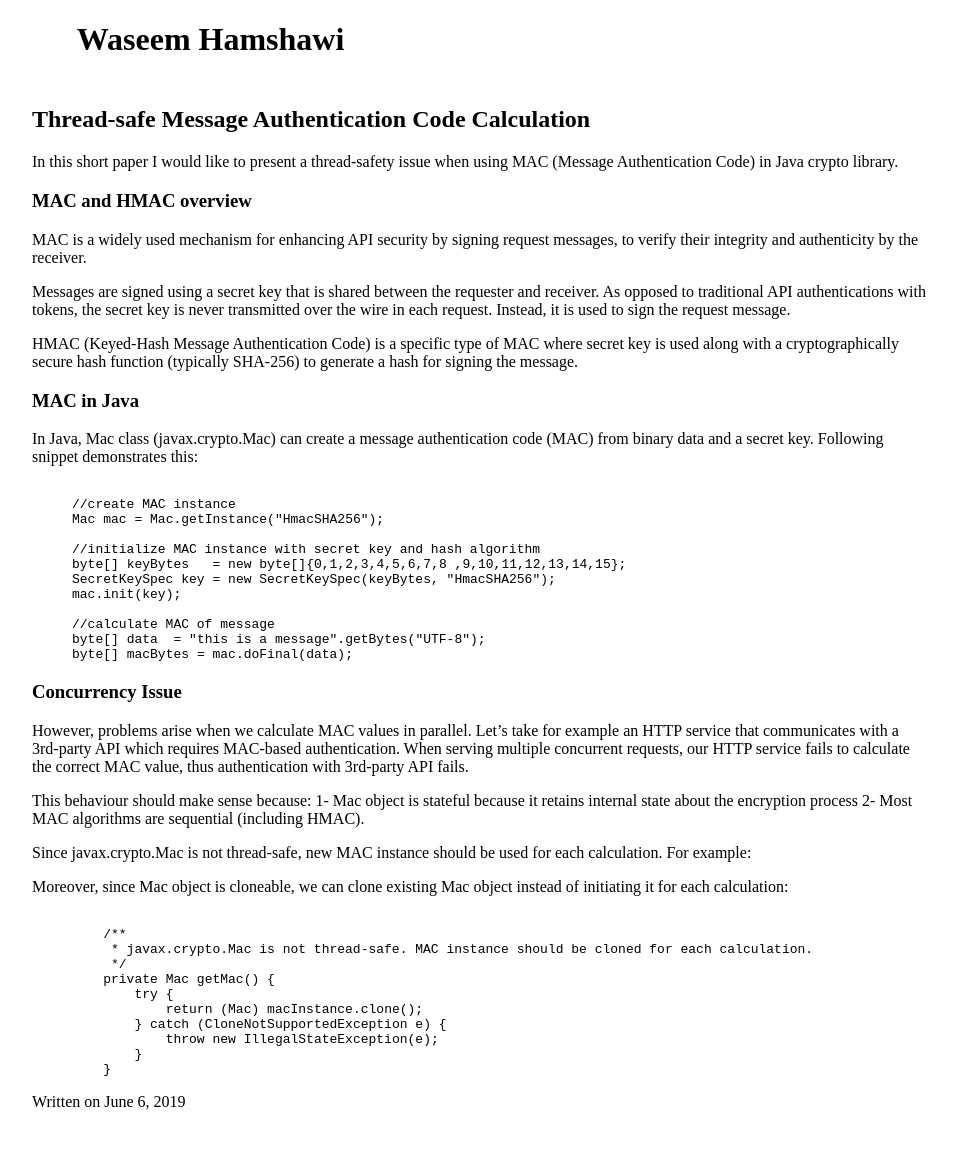
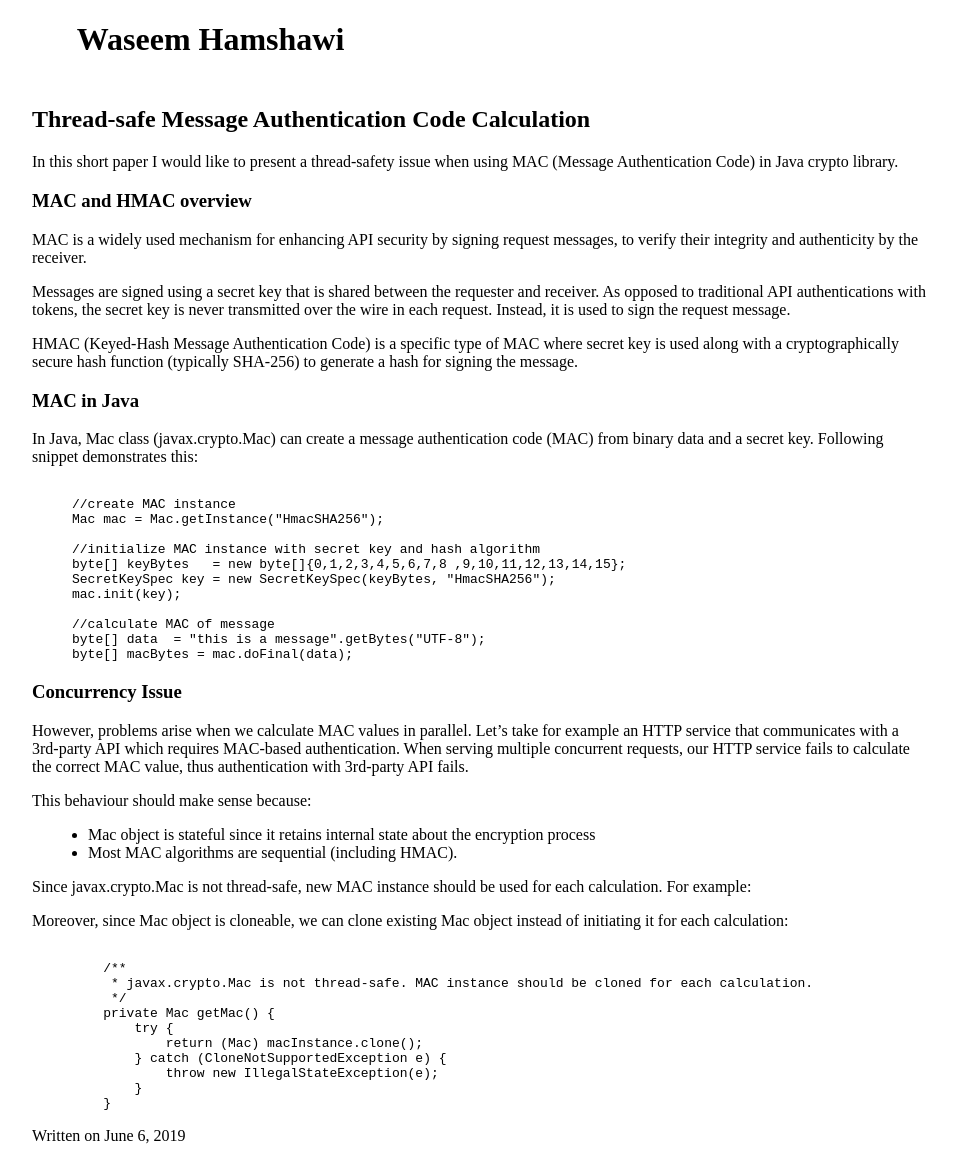
Before and after one commit to waseemh/waseemh.github.io, a Jekyll site: the page built from _posts/2019-06-06-threadsafe-mac-calc.md, in a window 1280 px wide. Shown: the whole page, without its empty margins (160-1116 px from the left). Built offline with Jekyll 4.4.1, drawn with Linux system fonts in a browser that asks for light colours; before the commit the page ends 1119 px from its top, so only the background shows below that.

Commit message:
Update 2019-06-06-threadsafe-mac-calc.md

```diff
--- a/_posts/2019-06-06-threadsafe-mac-calc.md
+++ b/_posts/2019-06-06-threadsafe-mac-calc.md
@@ -38,8 +38,9 @@ byte[] macBytes = mac.doFinal(data);
 However, problems arise when we calculate MAC values in parallel. Let’s take for example an HTTP service that communicates with a 3rd-party API which requires MAC-based authentication. When serving multiple concurrent requests, our HTTP service fails to calculate the correct MAC value, thus authentication with 3rd-party API fails.
 
 This behaviour should make sense because:
-1- Mac object is stateful because it retains internal state about the encryption process
-2- Most MAC algorithms are sequential (including HMAC).
+
+- Mac object is stateful since it retains internal state about the encryption process
+- Most MAC algorithms are sequential (including HMAC).
 
 Since javax.crypto.Mac is not thread-safe, new MAC instance should be used for each calculation. For example:
 
```
